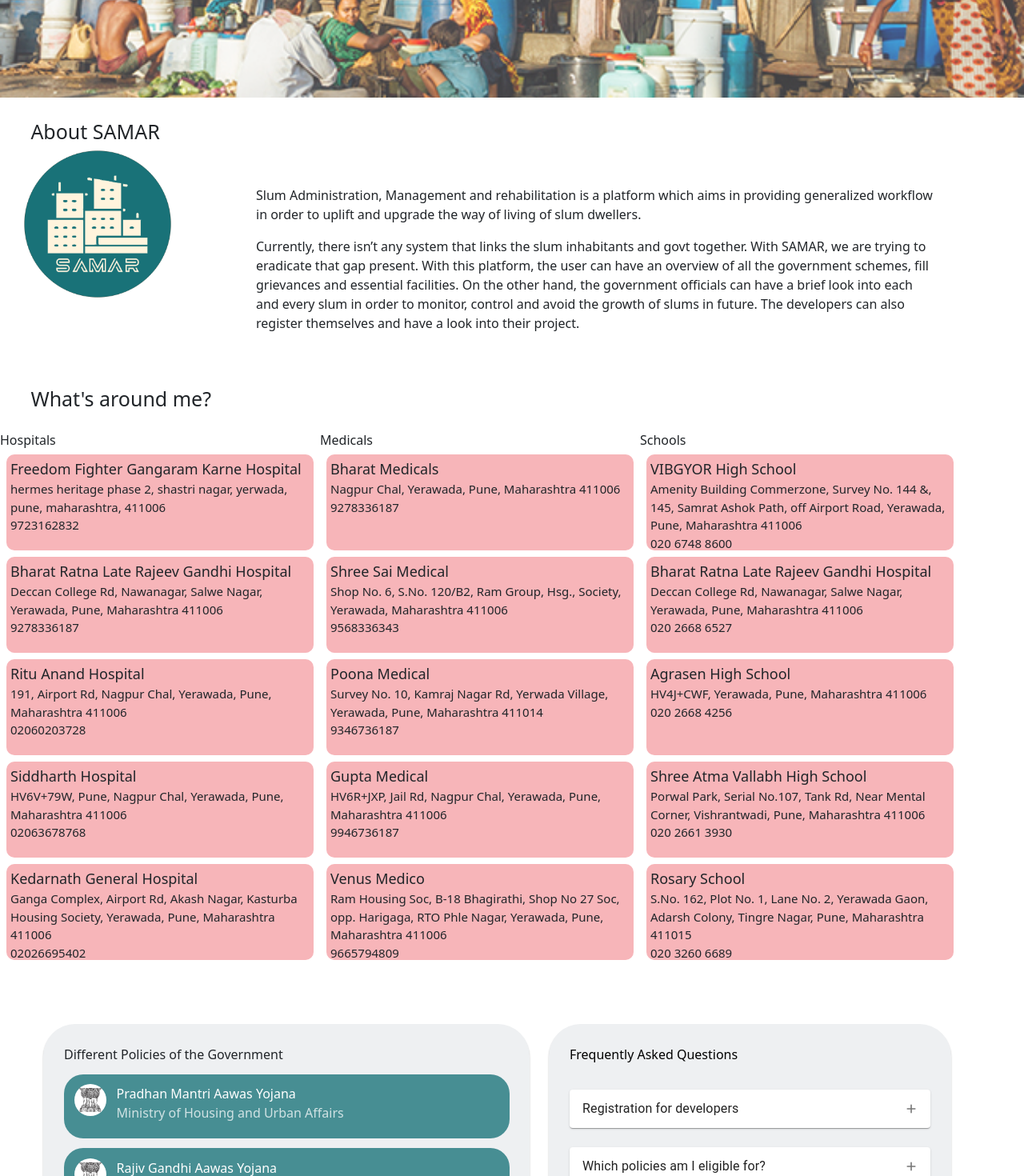
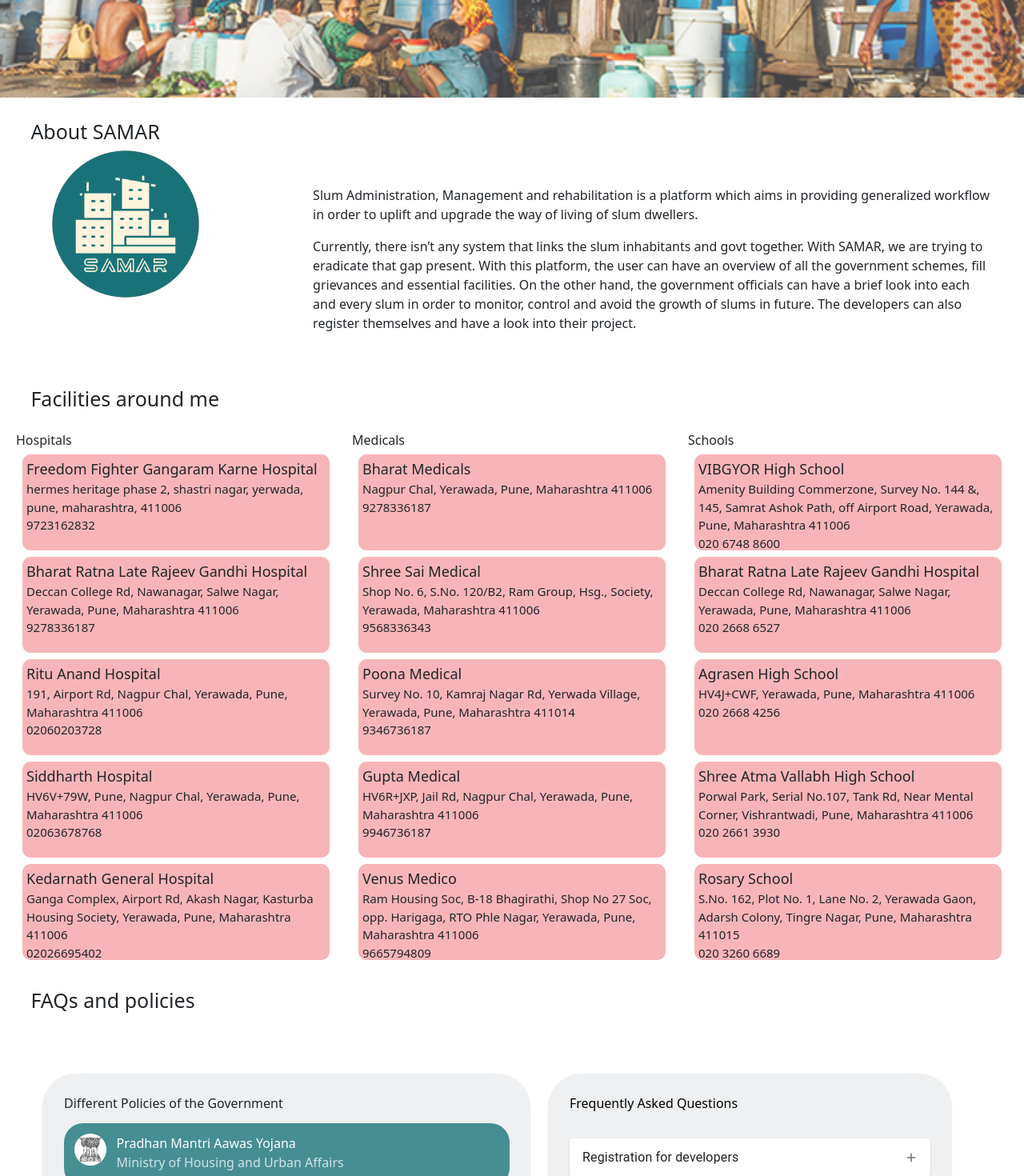
Before and after one commit to amey004/samar_frontend_new, a React (Create React App) app: page / in a window 1280 px wide. Shown: the part 710-2180 px from the top of the page at 80% size. Built offline with nearby package versions, Linux system fonts and the light colour scheme; no server answers; what kepler.gl, react-palm would draw is missing.

Commit message:
UI changes

```diff
--- a/src/components/infoCard.js
+++ b/src/components/infoCard.js
@@ -10,7 +10,7 @@
         padding:"5px",
         borderRadius:"10px",
     }}>
-        <div style={{fontSize:"18px"}}>{info.name}</div>
+        <div style={{fontSize:"18px", fontWeight:"500"}}>{info.name}</div>
         <div style={{fontSize:"15px"}}>{info.address}</div>
         <div style={{fontSize:"15px"}}>{info.contact}</div>
     </Box>);
--- a/src/pages/govt_dashboard.js
+++ b/src/pages/govt_dashboard.js
@@ -244,7 +244,7 @@
                   value={7.34}
                   maxValue={10}
                   lineWidth={10}
-                  colors={[
+                  stepsColors={[
                     "#3da940",
                     "#3da940",
                     "#3da940",
--- a/src/pages/homepage.js
+++ b/src/pages/homepage.js
@@ -49,7 +49,7 @@
         <NewsCarousel />
         <br/>
         <div style={{paddingLeft:"3vw", fontSize:"25px", fontWeight:"500"}}>About SAMAR</div>
-        <Grid container>
+        <Grid container justifyContent={"space-evenly"}>
           <Grid item md={3} justifyContent={"space-evenly"} marginLeft={"5vw"}>
             <img src={logo} style={{width:"15vw", alignContent:"center", marginLeft:"2vw"}}/>
           </Grid>
@@ -67,9 +67,9 @@
         </Grid>
         <br/>
         <br/>
-        <div style={{paddingLeft:"3vw", fontSize:"25px", fontWeight:"500"}}>What's around me?</div>
+        <div style={{paddingLeft:"3vw", fontSize:"25px", fontWeight:"500"}}>Facilities around me</div>
         <br/>
-        <Grid container>
+        <Grid container justifyContent={"space-evenly"}>
           <Grid item justifyContent={"space-evenly"}>
             <h6>Hospitals</h6>
             {hospitals.map((e) => (<InfoCard data={e}/>))}
@@ -83,6 +83,9 @@
             {schools.map((e) => (<InfoCard data={e}/>))}
           </Grid>
         </Grid>
+        <br/>
+        <div style={{paddingLeft:"3vw", fontSize:"25px", fontWeight:"500"}}>FAQs and policies</div>
+
         <FaqsAndPolicies/>
       </div>
   );
```
